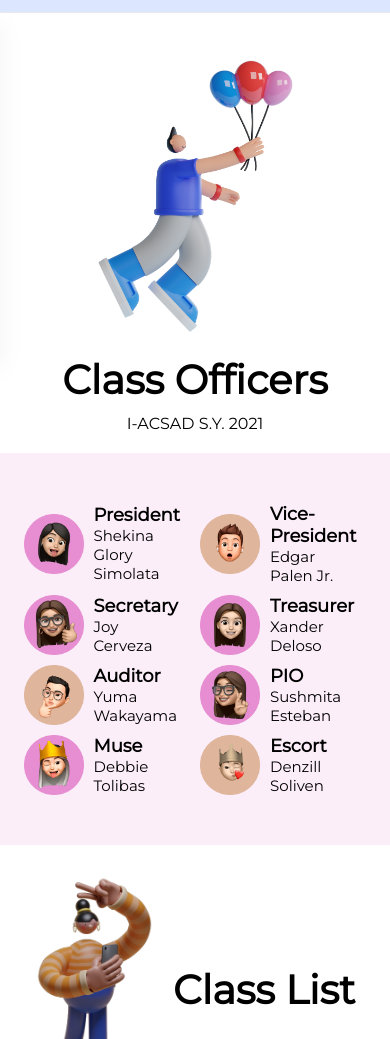
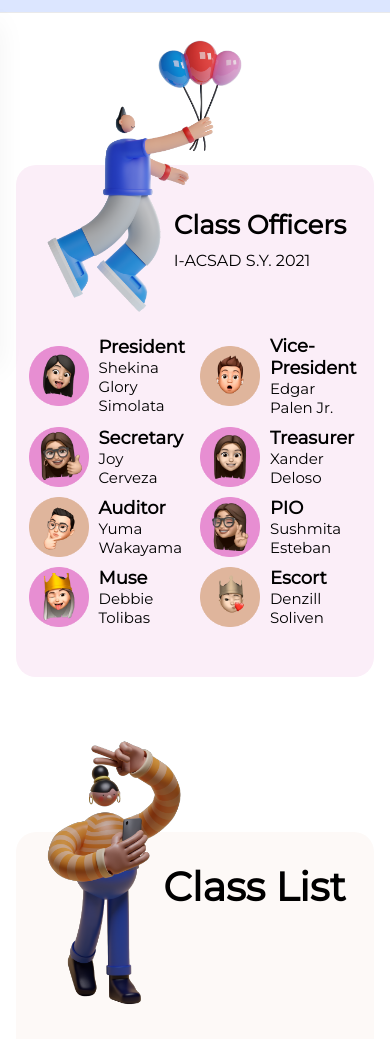
Before and after one commit to ejpalen/I-acsad-website, a plain HTML site: page class-list.html in a window 390 px wide. Shown: the part 61-1100 px from the top of the page. Drawn offline with Linux system fonts and the light colour scheme.

Commit message:
Update class-list.css

```diff
--- a/class-list.css
+++ b/class-list.css
@@ -3,6 +3,8 @@
   align-items: center;
   justify-content: center;
   margin-top: 120px;
+  position: relative;
+  margin-bottom: -240px;
 }
 
 .class-officers-header h1 {
@@ -13,10 +15,19 @@
   width: 280px;
 }
 
+.class-officers-header-text{
+    position: relative;
+    margin-bottom: -125px;
+    margin-left: -35px;
+}
+
 .class-officers-list {
-  margin-top: 60px;
   background-color: #fbeef8;
-  padding: 50px 20px;
+  padding: 240px 20px 50px;
+  margin: 30px auto;
+  border-radius: 20px;
+  width: 80%;
+
 }
 
 .class-officers-list-col1 {
@@ -63,15 +74,19 @@
   justify-content: center;
   margin-top: 60px;
   margin-bottom: 30px;
+  position: relative;
+  margin-bottom: -220px;
 }
 
 .class-list-header img {
   height: 350px;
-  margin-right: 80px;
+  margin-right: 20px;
 }
 
 .class-list-header h1 {
   font-size: 60px;
+  position: relative;
+  margin-bottom: -30px;
 }
 
 .class-list-column {
@@ -86,6 +101,10 @@
   background-color: #fdf9f7;
   padding: 40px;
   margin-bottom: 60px;
+  padding-top: 245px;
+  margin: 0 auto 60px;
+  width: 80%;
+  border-radius: 20px;
 }
 
 .student {
@@ -108,7 +127,18 @@
   display: none;
 }
 
+@media only screen and (max-width: 1000px) {
+  .class-officers-list,
+  .student-wrapper {
+    width: 90%;
+  }
+}
+
 @media only screen and (max-width: 870px) {
+  .class-officers-list,
+  .student-wrapper {
+    width: 92%;
+  }
   .class-officers-list-col2 {
     grid-template-columns: repeat(2, 45%);
   }
@@ -129,27 +159,7 @@
   .officerresp {
     display: flex;
   }
-  .class-officers-header img {
-    width: 200px;
-  }
 
-  .class-officers-header {
-    flex-direction: column;
-    text-align: center;
-  }
-
-  .class-officers-header h1,
-  .class-list-header h1 {
-    font-size: 40px;
-  }
-
-  .class-officers-header h1 {
-    margin-top: 20px;
-  }
-
-  .class-list-header img {
-    margin-right: 20px;
-  }
 
   .class-list-column {
     grid-template-columns: repeat(2, 45%);
@@ -159,20 +169,31 @@
     margin-top: 20px;
   }
 
-  .class-list-header img {
-    height: 230px;
+  .class-officers-header img{
+      width: 260px;
   }
 
-  .class-list-header {
-    margin-top: 30px;
-    margin-bottom: 20px;
+  .class-officers-header h1{
+      font-size: 50px;
+  }
+
+  .class-officers-header{
+      margin-bottom: -215px;
+  }
+
+  .class-officers-list{
+      padding-top: 175px;
+  }
+
+  .class-officers-header-text{
+      margin-left: -70px;
   }
 }
 
 @media only screen and (max-width: 600px) {
   .class-officers-list-col2 {
     grid-gap: 10px;
-    margin: 60px 10px 0;
+    margin: 60px 0px 0;
   }
   .class-officers-list-col2 {
     margin-top: 20px;
@@ -186,8 +207,31 @@
     font-size: 20px;
   }
 
-  .class-officers-list {
-    padding: 50px 0;
+  .class-officers-list{
+      padding-top: 200px;
+  }
+
+  .class-officers-header h1{
+      font-size: 32px;
+  }
+
+.class-officers-header img{
+    width: 200px;
+}
+
+.class-officers-list{
+    padding-top: 150px;
+    padding-left: 0;
+    padding-right: 0;
+}
+
+.class-officers-header{
+    margin-bottom: -170px;
+    margin-top: 100px;
+}
+
+  .class-list-header h1 {
+    font-size: 40px;
   }
 
   .student p {
@@ -199,7 +243,15 @@
   }
 
   .student-wrapper {
-    padding: 40px 0;
+    padding: 215px 0 40px;
+  }
+
+  .class-list-header img {
+    height: 270px;
+  }
+
+  .class-list-header {
+    margin-bottom: -175px;
   }
 }
 
@@ -217,13 +269,23 @@
     font-size: 15px;
   }
 
-  .class-officers-list {
-    padding: 30px 0 50px;
-  }
-
   .student p {
     font-size: 15px;
   }
+
+  .class-list-header img{
+      margin-right: 0;
+  }
+
+  .class-list-header h1 {
+    margin-left: -20px;
+}
+
+
+@media only screen and (max-width: 420px){
+    .class-officers-header h1{
+        font-size: 26px;
+    }
 }
 
 @media only screen and (max-width: 380px) {
@@ -243,8 +305,8 @@
   .student img {
     width: 55px;
   }
-  .class-list-header img {
-    margin-right: 0;
-    height: 195px;
+
+  .class-list-header h1{
+      font-size: 32px;
   }
 }
```
